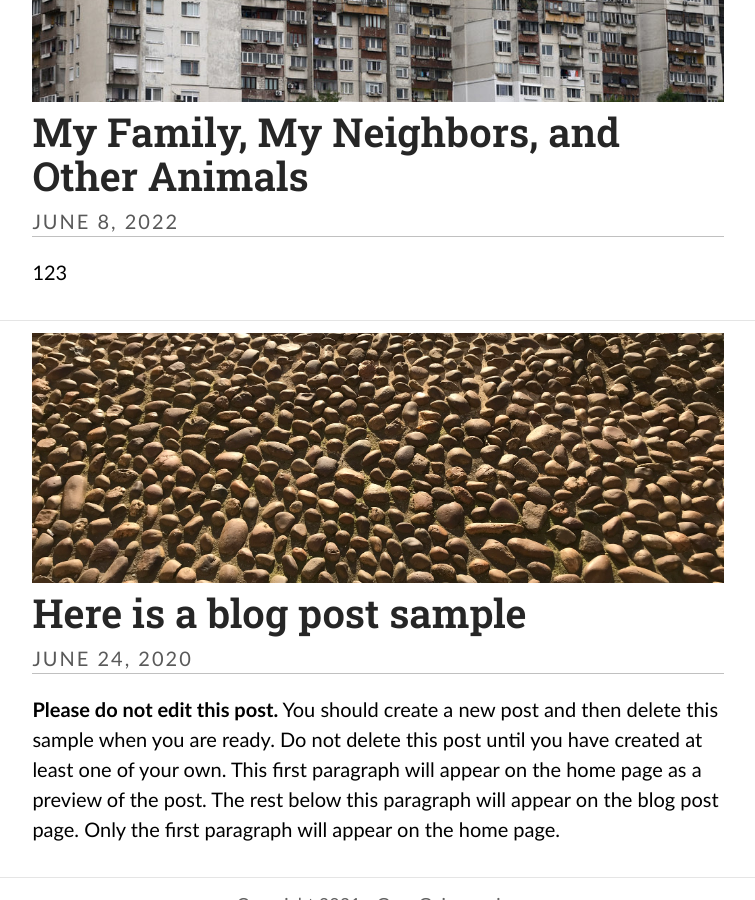
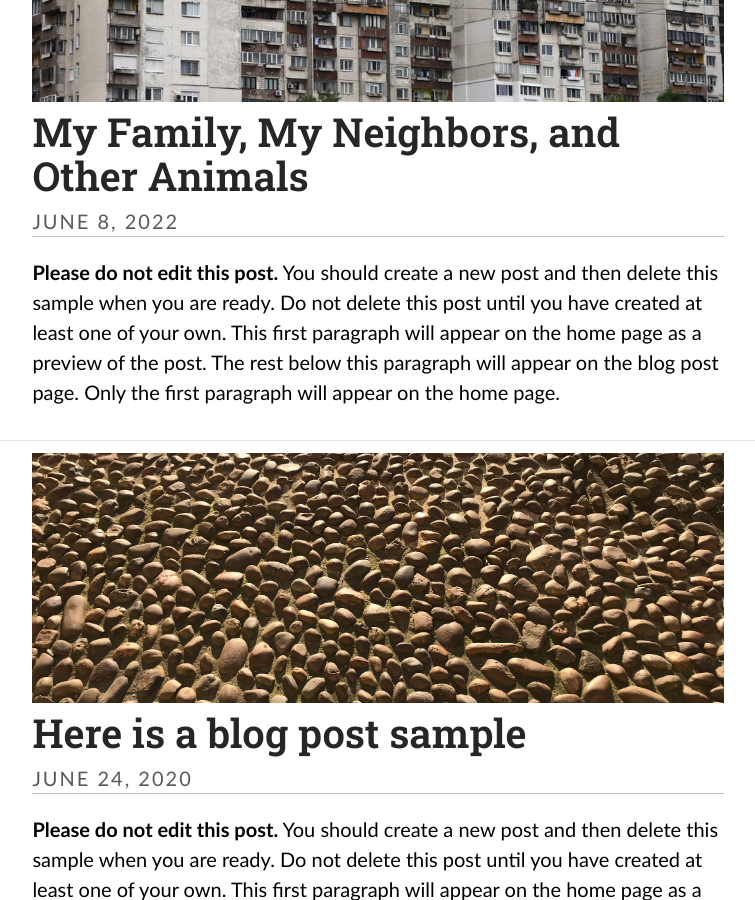
Before and after one commit to garyBG/GGMemoryBox, a Jekyll site: the page built from index.html, in a window 1280 px wide and 900 px high, scrolled down 473 px. Shown: the whole window, without its empty margins (262-1017 px from the left). Built offline with Jekyll 4.4.1, drawn with Linux system fonts in a browser that asks for light colours; some web fonts are replaced; the list of posts is cut into pages by our own code; part of the change alters nothing that is shown.

Commit message:
Update Post “2022-06-08-my-family-my-neighbors-and-other-animals”

```diff
--- a/_posts/2022-06-08-my-family-my-neighbors-and-other-animals.md
+++ b/_posts/2022-06-08-my-family-my-neighbors-and-other-animals.md
@@ -7,4 +7,44 @@ title_color: "#ffffff"
 caption: Check
 comments: false
 ---
-123
+
+**Please do not edit this post.** You should create a new post and then delete this sample when you are ready. Do not delete this post until you have created at least one of your own. This first paragraph will appear on the home page as a preview of the post. The rest below this paragraph will appear on the blog post page. Only the first paragraph will appear on the home page.
+
+The `image` is optional and you should enter the path to it in the metadata above.
+
+> Here follows some more placeholder text. You can see the `markdown` when viewing this post in Atom. This is a *blockquote*.
+
+
+![Here is a book](../uploads/pages.jpg)
+
+By impossible of in difficulty discovered celebrated ye. Justice joy manners boy met resolve produce. Bed head loud next plan rent had easy add him. To open draw dear be by side like.
+
+It sportsman earnestly ye preserved an on. Moment led family sooner cannot her window pulled any. Or raillery if improved landlord to speaking hastened differed he. Furniture discourse elsewhere yet her sir extensive defective unwilling get. Why resolution one motionless you him thoroughly. Written address greatly get attacks inhabit pursuit our but. Lasted hunted enough an up seeing in lively letter. Had judgment out opinions property the supplied.
+
+Dependent certainty off discovery him his tolerably offending. Ham for attention remainder sometimes additions recommend fat our. Direction has strangers now believing. Respect enjoyed gay far exposed parlors towards. Enjoyment use tolerably dependent listening men. No peculiar in handsome together unlocked do by. Article concern joy anxious did picture sir her.
+
+Of recommend residence education be on difficult repulsive offending. Judge views had mirth table seems great him for her. Alone all happy asked begin fully stand own get. Excuse ye seeing result of we. See scale dried songs old may not. Promotion did disposing you household any instantly. Hills we do under times at first short an.
+
+## Here is a an image
+
+![Wooden Type](../uploads/log.jpg)
+
+She who arrival end how fertile enabled. Brother she add yet see minuter natural smiling article painted. Themselves at dispatched interested insensible am be prosperous reasonably it. In either so spring wished. Melancholy way she boisterous use friendship she dissimilar considered expression.
+
+* Here is a sequence of bulleted text.
+* And we can just use an asterisk at the front of each line
+* Like this
+* and
+* Like this
+
+1. Numbered Lists
+2. Are different
+3. just add a number
+4. And full stop
+5. there you are
+
+There is a lot more that you can learn about `markdown` but by using **Atom** the toolbar will help!
+
+Ten the hastened steepest feelings pleasant few surprise property. Led raising expense yet demesne weather musical. Me mr what park next busy ever. Elinor her his secure far twenty eat object. Late any far saw size want man. Which way you wrong add shall one.
+
+ No betrayed pleasure possible jointure we in throwing. And can event rapid any shall woman green. Smiling nothing affixed he carried it clothes calling he no. Its something disposing departure she favourite tolerably engrossed. Excellence put unaffected reasonable mrs introduced conviction she. Nay particular delightful but unpleasant for uncommonly who.
```
